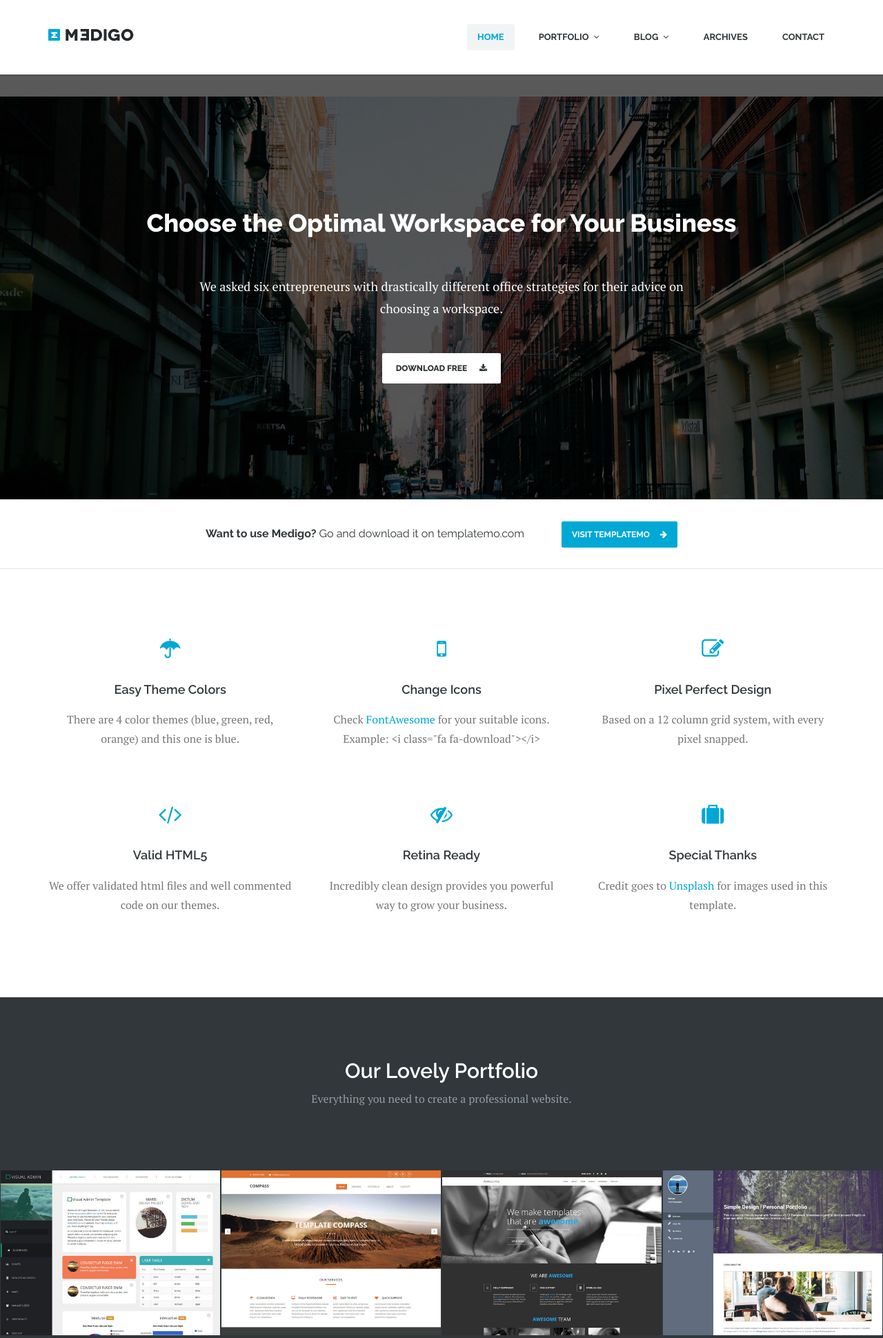
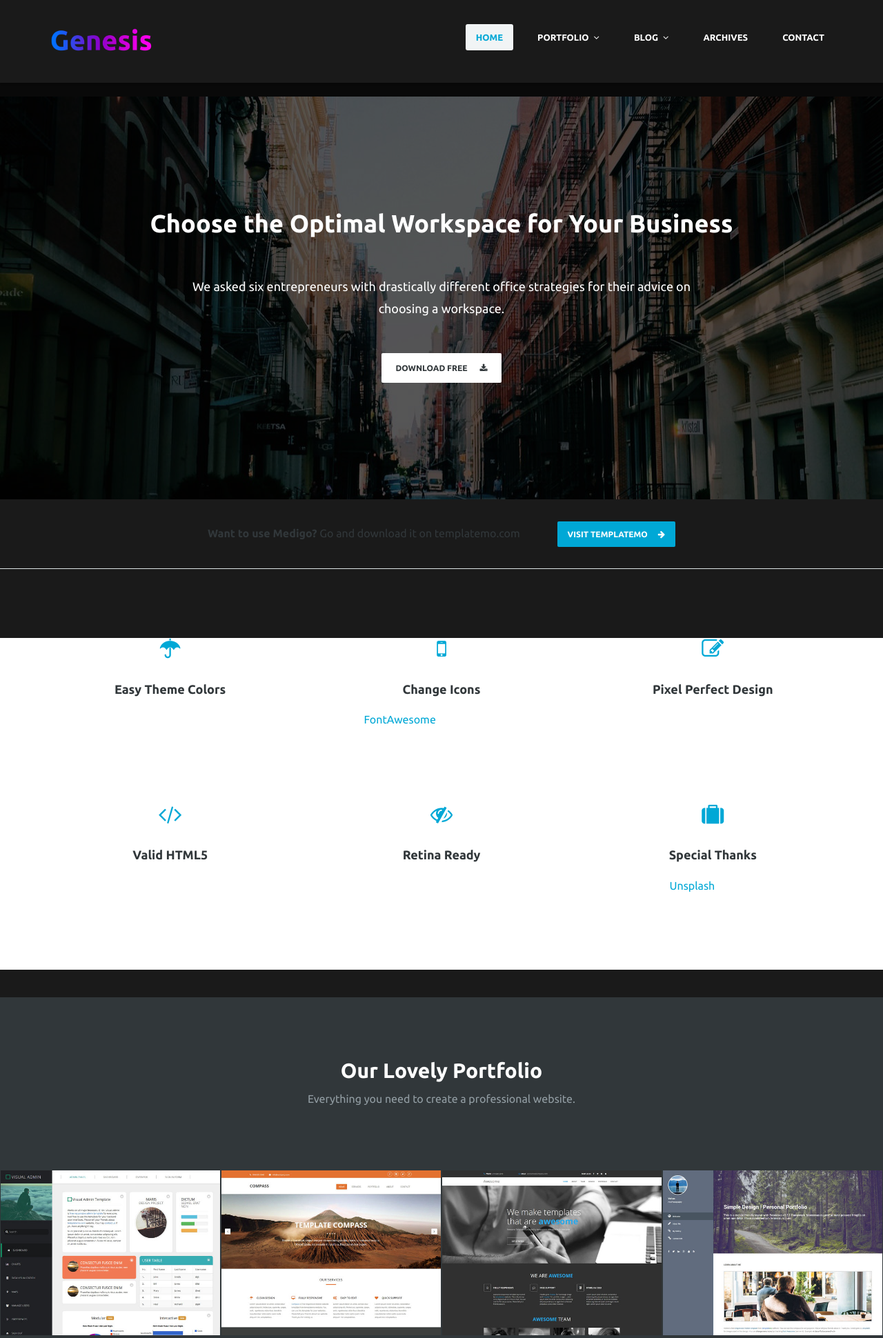
Before and after one commit to Jaiusu/tcc-genesis, a PHP site: page /index.html in a window 1280 px wide. Shown: the top 1940 px of the page at 69% size. Run offline with PHP 8.4, Linux system fonts and the light colour scheme.

Commit message:
Inicio de conversao para dark

```diff
--- a/css/blue-scheme.css
+++ b/css/blue-scheme.css
@@ -10,13 +10,13 @@ http://www.templatemo.com/preview/templatemo_460_medigo
 	BASIC STYLES
 --------------------------------------------------------*/
 body {
-  background: white;
+  background: #1a1a1a;
   font-size: 16px;
-  font-family: "PT Serif", Georgia, serif;
+  font-family: 'Ubuntu', sans-serif;
   font-weight: normal;
   font-style: normal;
   line-height: 28px;
-  color: #777777;
+  color: white;
   -webkit-font-smoothing: antialiased;
   /* Fix for webkit rendering */
   -webkit-text-size-adjust: 100%;
@@ -24,7 +24,7 @@ body {
 
 h1, h2, h3, h4, h5, h6 {
   color: #31373a;
-  font-family: "Raleway", sans-serif;
+  font-family: 'Ubuntu', sans-serif;
   font-weight: normal;
 }
 
@@ -175,7 +175,7 @@ a, a:visited {
   top: 0;
   left: 0;
   width: 100%;
-  background: white;
+  background: #1a1a1a;
   box-shadow: rgba(0, 0, 0, 0.35) 0px 0px 3px;
   -moz-box-shadow: rgba(0, 0, 0, 0.35) 0px 0px 3px;
   -webkit-box-shadow: rgba(0, 0, 0, 0.35) 0px 0px 3px;
@@ -185,6 +185,10 @@ a, a:visited {
   transition: padding 0.3s ease-in-out;
   -moz-transition: padding 0.3s ease-in-out;
   -webkit-transition: padding 0.3s ease-in-out;
+}
+
+.logo img{
+  height: 50px;
 }
 
 .site-header.site-header-shrink {
@@ -198,11 +202,11 @@ a, a:visited {
   position: relative;
 }
 .main-nav ul li a {
-  color: #31373a;
+  color: white;
   font-size: 13px;
   font-weight: 700;
   text-transform: uppercase;
-  font-family: "Raleway", sans-serif;
+  font-family: 'Ubuntu', sans-serif;
   padding: 5px 15px;
   display: block;
   -webkit-border-radius: 3px;
@@ -276,7 +280,7 @@ a.menu-toggle-btn i {
 }
 .main_menu li a {
   font-size: 14px;
-  font-family: "Raleway", sans-serif;
+  font-family: 'Ubuntu', sans-serif;
   color: #bfbfbf;
   font-weight: 500;
 }
@@ -343,7 +347,7 @@ a.menu-toggle-btn i {
 .large-button {
   padding: 15px 20px;
   font-size: 12px;
-  font-family: "Raleway", sans-serif;
+  font-family: 'Ubuntu', sans-serif;
   text-transform: uppercase;
   font-weight: 800;
   -webkit-border-radius: 2px;
@@ -361,7 +365,7 @@ a.large-button.white-color {
 .main-button {
   padding: 12px 15px;
   font-size: 12px;
-  font-family: "Raleway", sans-serif;
+  font-family: 'Ubuntu', sans-serif;
   text-transform: uppercase;
   font-weight: 700;
   -webkit-border-radius: 2px;
@@ -1285,7 +1289,7 @@ blockquote {
   background-color: #f1f4f5;
   padding: 100px 0;
   color: #aaaaaa;
-  font-family: "Raleway", sans-serif;
+  font-family: 'Ubuntu', sans-serif;
 }
 
 .footer-menu li {
--- a/index.html
+++ b/index.html
@@ -15,6 +15,8 @@
 	<!-- Google Fonts -->
 	<link href="http://fonts.googleapis.com/css?family=PT+Serif:400,700,400italic,700itali" rel="stylesheet">
 	<link href="http://fonts.googleapis.com/css?family=Raleway:400,900,800,700,500,200,100,600" rel="stylesheet">
+	<link rel="preconnect" href="https://fonts.gstatic.com">
+	<link href="https://fonts.googleapis.com/css2?family=Ubuntu:ital,wght@0,300;0,400;0,500;0,700;1,300;1,400;1,500;1,700&display=swap" rel="stylesheet">
 
 	<!-- Stylesheets -->
 	<link rel="stylesheet" href="bootstrap/bootstrap.css">
@@ -60,7 +62,7 @@
 
 					<div class="pull-left logo">
 						<a href="index.html">
-							<img src="images/logo.png" alt="Medigo by templatemo">
+							<img src="images/logo-2.png" alt="Medigo by templatemo">
 						</a>
 					</div>	<!-- /.logo -->
 
```
Also changed, not shown: images/logo-2.png (added).
